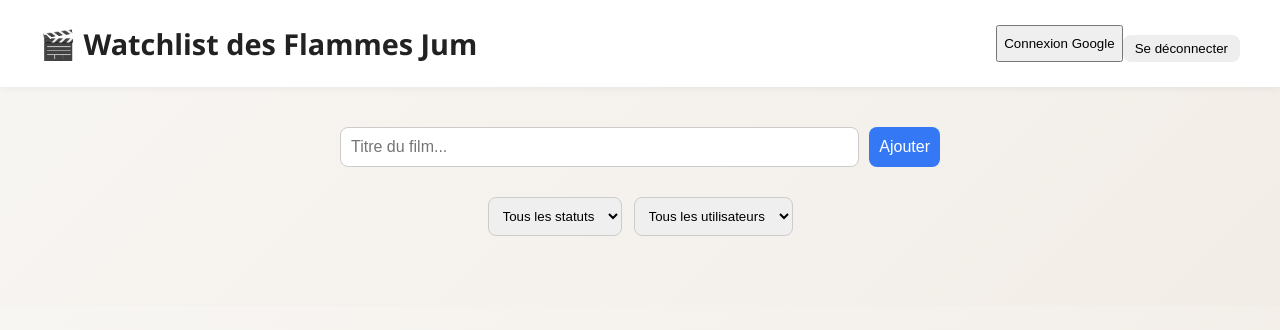
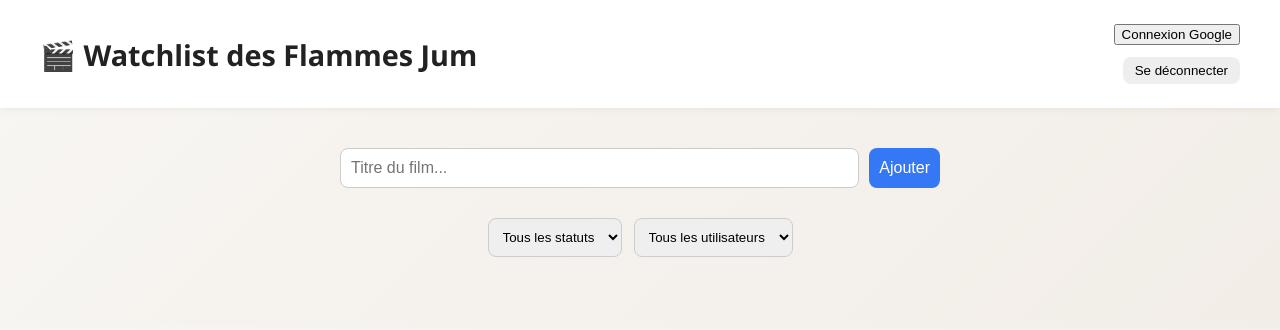
Before and after one commit to FlorineMty/watchlist-flo-fab, a plain HTML site: page index.html in a window 1280 px wide. Drawn offline with Linux system fonts and the light colour scheme; no server answers.

Commit message:
Update index.html

```diff
--- a/index.html
+++ b/index.html
@@ -10,16 +10,18 @@
 <body>
   <header>
     <h1>🎬 Watchlist des Flammes Jum</h1>
+    <div class="user-panel">
       <div id="googleSignInBtn">
         <button id="signInBtn">Connexion Google</button>
-    <div id="userDisplay" style="margin-top:5px; font-size: 0.9rem; color: #555;"></div>
-    <button id="signOutBtn" style="padding:6px 12px; margin-top:10px; border-radius:8px; background:#eee; border:none; cursor:pointer;">Se déconnecter</button>
+      </div>
+      <div id="userDisplay" class="user-display"></div>
+      <button id="signOutBtn" class="logout-btn">Se déconnecter</button>
     </div>
   </header>
 
-<div class="main">
+  <main class="main">
     <form id="filmForm">
-    <input type="text" id="filmInput" placeholder="Titre du film..." required>
+      <input type="text" id="filmInput" placeholder="Titre du film..." required />
       <button type="submit">Ajouter</button>
     </form>
 
@@ -35,8 +37,10 @@
         <option value="fabien">Fabien</option>
       </select>
     </div>
+
     <div id="filmGrid"></div>
-</div>
+  </main>
+
   <script type="module" src="js/app.js"></script>
 </body>
 </html>
```
Lines whose indentation alone changed are shown as unchanged.
